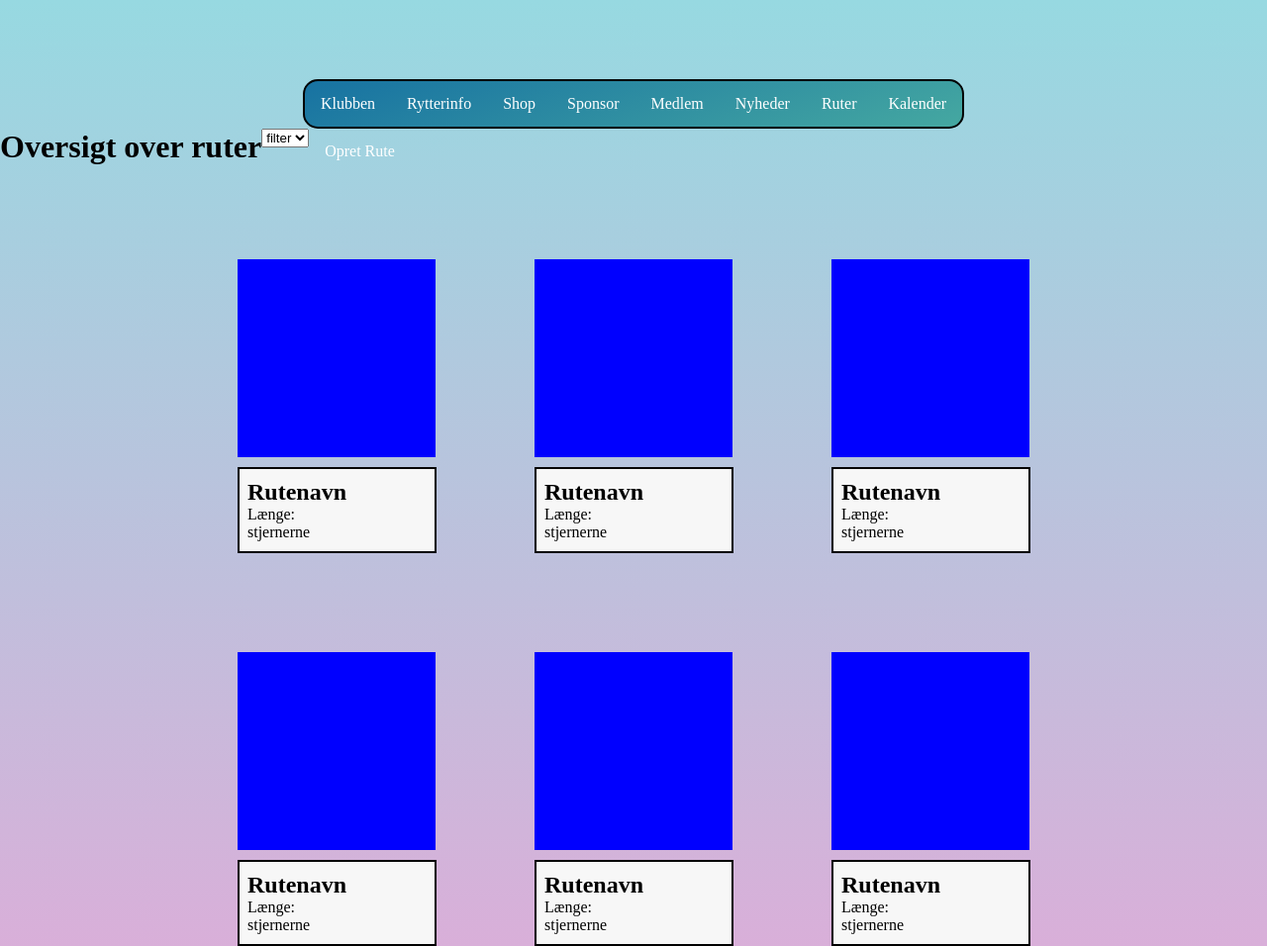
After one commit to sondrebrubakken/P2Program, a Flask app: page /routes in a window 1280 px wide. The commit adds this page. Shown: the whole page at 99% size. Run offline with Flask 2, Linux system fonts and the light colour scheme.

Commit message:
version 1

```diff
--- a/aacr/route.py
+++ b/aacr/route.py
@@ -1,6 +1,16 @@
+from turtle import title
 from flask import render_template
 from aacr import app
 
 @app.route("/")
 def index():
     return render_template("index.html")
+
+
+@app.route("/cal")
+def cal():
+    return render_template("cal.html", title="Kalender")
+
+@app.route("/routes")
+def routes():
+    return render_template("routes.html", title="Ruter")
--- /dev/null
+++ b/aacr/static/routes.css
@@ -0,0 +1,43 @@
+
+
+
+.grid {
+    margin: 0;
+    display: grid;
+    padding: 0;
+    grid-template-columns: 33.333333% 33.333333% 33.333333%;
+    grid-row-gap: 50px;
+    width: fit-content;
+    margin: 0 auto;
+
+}
+
+.box{
+    width: 200px;
+    height: 200px;
+    background-color: blue;
+    margin: 50px;
+}
+
+.desc {
+    background-color: #f7f7f7;
+    margin-left:50px;
+    margin-top: -40px;
+
+    width: 189px;
+    border: 2px solid black;
+
+    padding-left: 8px;
+    padding-top: 10px;
+    padding-bottom: 10px;
+
+}
+
+.navbar2{
+    margin-bottom: 2em;
+    display: inline-block;
+}
+
+.navbar2 ul{
+    list-style-type: none;
+}
--- /dev/null
+++ b/aacr/static/style.css
@@ -0,0 +1,45 @@
+*{
+    margin: 0;
+    padding: 0;
+}
+body{
+    background-color: #D9AFD9;
+    background-image: linear-gradient(0deg, #D9AFD9 0%, #97D9E1 100%);
+}
+nav {
+    margin-top: 5em;
+    width: fit-content;
+    margin-left: auto;
+    margin-right: auto;
+
+
+}
+
+
+nav ul {
+    list-style-type: none;
+    margin: 0;
+    padding: 0;
+    overflow: hidden;
+    background-color: #1772a2;
+    background-image: linear-gradient(160deg, #1772a2 0%, #45a8a1 100%);
+    border-radius: 15px;
+    border: 2px solid black;
+}
+
+li {
+    float: left;
+}
+
+li a {
+    display: block;
+    color: white;
+    text-align: center;
+    padding: 14px 16px;
+    text-decoration: none;
+}
+
+li a:hover{
+    background-color: #155f87;
+    background-image: linear-gradient(160deg, #155f87 0%, #3b8d87 100%);
+}
--- /dev/null
+++ b/aacr/templates/cal.html
@@ -0,0 +1,5 @@
+{% extends 'index.html'%}
+{% block content %}
+<h1>hej</h1>
+
+{% endblock content %}
--- a/aacr/templates/index.html
+++ b/aacr/templates/index.html
@@ -5,10 +5,24 @@
     <meta http-equiv="X-UA-Compatible" content="IE=edge">
     <meta name="viewport" content="width=device-width, initial-scale=1.0">
     <title>Document</title>
+    <link rel="stylesheet" href="../static/style.css">
+    <link rel="stylesheet" href="../static/routes.css">
 </head>
 <body>
+    <nav>
+        <ul>
+            <li><a href="#">Klubben</a></li>
+            <li><a href="#">Rytterinfo</a></li>
+            <li><a href="#">Shop</a></li>
+            <li><a href="#">Sponsor</a></li>
+            <li><a href="#">Medlem</a></li>
+            <li><a href="#">Nyheder</a></li>
+            <li><a href="/routes">Ruter</a></li>
+            <li><a href="/cal">Kalender</a></li>
+        </ul>
+    </nav>
 
-    <h1>hej</h1>
-
+    {% block content %}
+    {% endblock %}
 </body>
 </html>
--- /dev/null
+++ b/aacr/templates/routes.html
@@ -0,0 +1,74 @@
+{% extends 'index.html'%}
+{% block content %}
+
+
+
+<div class="navbar2">
+    <ul>
+        <li><h1>Oversigt over ruter</h1></li>
+        <li>
+            <select name="filter" id="filter">
+                <option value="Hej">filter</option>
+                <option value="Hej">2</option>
+                <option value="Bøsse">3</option>
+                <option value="Dunse">4</option>
+            </select>
+        </li>
+        <li><a href="#opretrute">Opret Rute</a></li>
+    </ul>
+</div>
+
+
+<div class="grid" id="ruter">
+    <div class="grid_item">
+        <div class="box"></div>
+        <div class="desc">
+            <h2>Rutenavn</h2>
+            <p>Længe:</p>
+            <p>stjernerne</p>
+        </div>
+    </div>
+    <div class="grid_item">
+        <div class="box"></div>
+        <div class="desc">
+            <h2>Rutenavn</h2>
+            <p>Længe:</p>
+            <p>stjernerne</p>
+        </div>
+    </div>
+    <div class="grid_item">
+        <div class="box"></div>
+        <div class="desc">
+            <h2>Rutenavn</h2>
+            <p>Længe:</p>
+            <p>stjernerne</p>
+        </div>
+    </div>
+    <div class="grid_item">
+        <div class="box"></div>
+        <div class="desc">
+            <h2>Rutenavn</h2>
+            <p>Længe:</p>
+            <p>stjernerne</p>
+        </div>
+    </div>
+    <div class="grid_item">
+        <div class="box"></div>
+        <div class="desc">
+            <h2>Rutenavn</h2>
+            <p>Længe:</p>
+            <p>stjernerne</p>
+        </div>
+    </div>
+    <div class="grid_item">
+        <div class="box"></div>
+        <div class="desc">
+            <h2>Rutenavn</h2>
+            <p>Længe:</p>
+            <p>stjernerne</p>
+        </div>
+    </div>
+
+</div>
+
+{% endblock content %}
```
